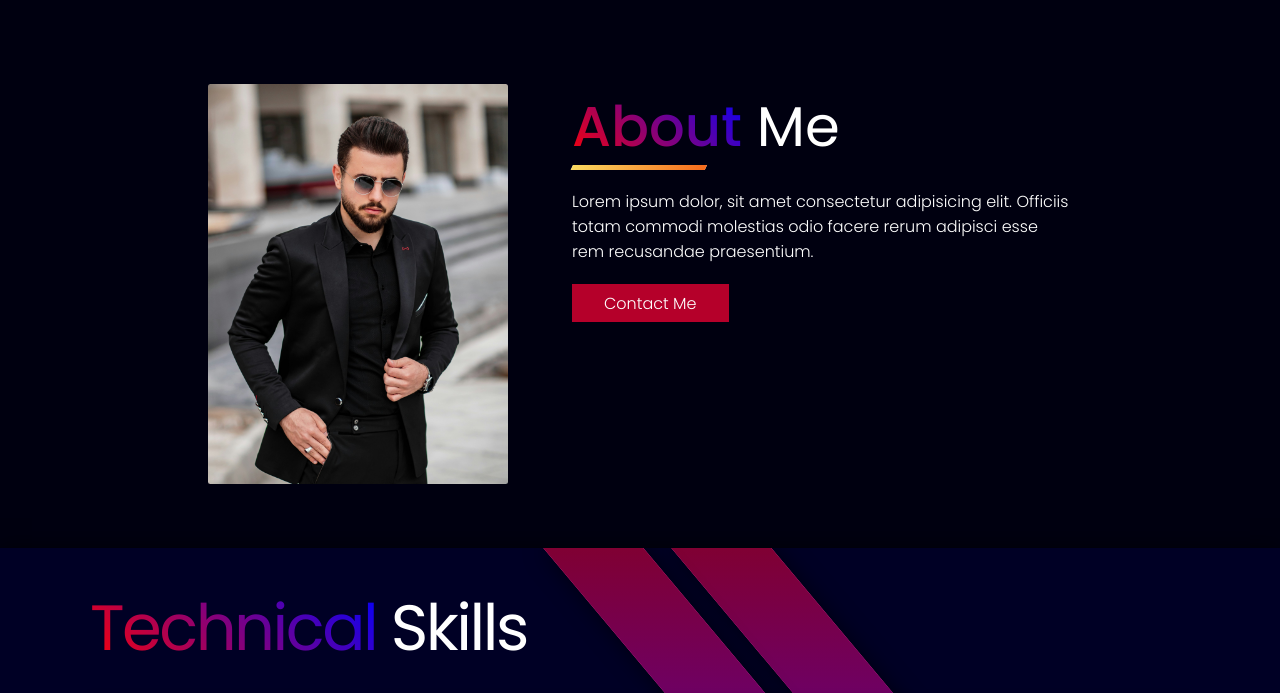
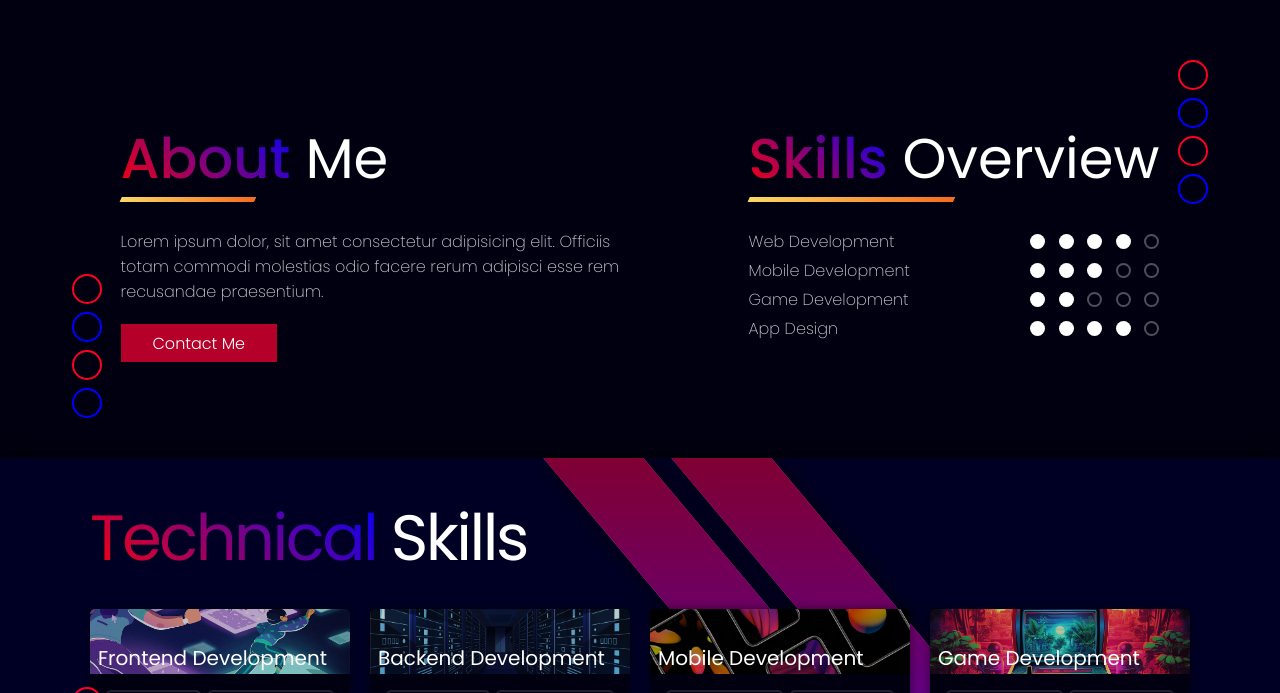
Before and after one commit to RyxnDmello/RyxnPortfolio, a React (Vite) app: page / in a window 1280 px wide. Shown: the part 727-1420 px from the top of the page. Built offline with nearby package versions, Linux system fonts and the light colour scheme.

Commit message:
Added Statistics

```diff
--- a/src/components/About.tsx
+++ b/src/components/About.tsx
@@ -1,10 +1,16 @@
-import Person from "../images/about/person.png";
+import Circles from "./decorations/Circles";
+
+import Statistic from "./About/Statistic";
 
 export default function About() {
+  const a = document.querySelector(".about-title");
+
+  a?.addEventListener("click", () => {
+    console.log("ryan randi");
+  });
+
   return (
     <section id="about">
-      <img className="about-image" src={Person} />
-
       <div className="about-details">
         <h3 className="about-title">
           <span>About</span> Me
@@ -20,6 +26,22 @@ export default function About() {
           <p className="about-button-text">Contact Me</p>
         </a>
       </div>
+
+      <div className="about-statistics">
+        <h3 className="about-title">
+          <span>Skills</span> Overview
+        </h3>
+
+        <div className="about-statistics-panel">
+          <Statistic title="Web Development" rating={4} />
+          <Statistic title="Mobile Development" rating={3} />
+          <Statistic title="Game Development" rating={2} />
+          <Statistic title="App Design" rating={4} />
+        </div>
+      </div>
+
+      <Circles count={4} />
+      <Circles count={4} />
     </section>
   );
 }
--- /dev/null
+++ b/src/components/About/Statistic.tsx
@@ -0,0 +1,24 @@
+export default function Statistic({ title, rating = 5 }: IStatistic) {
+  const className = "about-statistic";
+
+  return (
+    <div className={className}>
+      <p className={`${className}-title`}>{title}</p>
+
+      <div className={`${className}-rating`}>
+        {Array.from({ length: 5 }, (_, i) => {
+          if (i < rating) {
+            return <div className={`${className}-bullet marked`}></div>;
+          }
+
+          return <div className={`${className}-bullet`}></div>;
+        })}
+      </div>
+    </div>
+  );
+}
+
+interface IStatistic {
+  title: string;
+  rating?: number;
+}
--- /dev/null
+++ b/src/components/About/Title.tsx
@@ -0,0 +1,3 @@
+export default function Title({ title }: { title: string }) {
+  return <p className="about-statistic-title">{title}</p>;
+}
--- a/src/components/Header.tsx
+++ b/src/components/Header.tsx
@@ -14,9 +14,10 @@ export default function Header() {
 
         <div className="nav-links">
           <div className="nav-utils-links">
-            <Link URL="#" text="Services" />
-            <Link URL="#" text="Portfolio" />
-            <Link URL="#" text="Contacts" />
+            <Link URL="#services" text="Services" />
+            <Link URL="#skills" text="Skills" />
+            <Link URL="#projects" text="Portfolio" />
+            <Link URL="#contacts" text="Contacts" />
           </div>
 
           <Link URL="#" text="Download CV" isButton />
--- a/src/css/home/about.css
+++ b/src/css/home/about.css
@@ -7,17 +7,10 @@
   grid-auto-flow: column;
   align-content: center;
   align-items: start;
-  padding: 4rem 2rem;
+  padding: 6rem 4rem;
+  position: relative;
   display: grid;
-  gap: 4rem;
-}
-
-.about-image {
-  border-radius: 2.5px;
-  object-fit: cover;
-  height: 400px;
-  width: 300px;
-  top: 0;
+  gap: 8rem;
 }
 
 /*-------------------------------------*/
@@ -35,6 +28,7 @@
 
 .about-title {
   font-family: "Poppins", sans-serif;
+  margin-bottom: 0.5rem;
   position: relative;
   width: fit-content;
   font-size: 3.5rem;
@@ -46,7 +40,6 @@
 .about-title::before {
   background-image: linear-gradient(90deg, #fad961 0%, #f76b1c 100%);
   background-color: #fad961;
-  background-color: #fff;
   transform: skew(-25deg);
   position: absolute;
   height: 4.5px;
@@ -66,10 +59,10 @@
 
 .about-description {
   font-family: "Poppins", sans-serif;
-  font-weight: 300;
+  color: #ffffffcf;
+  font-weight: 200;
   font-size: 1rem;
   cursor: default;
-  color: #fff;
 }
 
 /*------------------------------------*/
@@ -90,6 +83,75 @@
   color: #fff;
 }
 
+/*----------------------------------------*/
+/*-------------- STATISTICS --------------*/
+/*----------------------------------------*/
+
+.about-statistics {
+  grid-template-columns: auto;
+  justify-content: stretch;
+  align-items: center;
+  display: grid;
+  gap: 1.25rem;
+}
+
+.about-statistics-panel {
+  grid-template-columns: auto;
+  justify-content: stretch;
+  align-items: center;
+  display: grid;
+  gap: 0.25rem;
+}
+
+.about-statistic {
+  justify-content: space-between;
+  grid-auto-flow: column;
+  align-items: center;
+  display: grid;
+  gap: 2rem;
+}
+
+.about-statistic-title {
+  font-family: "Poppins", sans-serif;
+  color: #ffffffcf;
+  font-size: 1rem;
+  font-weight: 200;
+  cursor: default;
+}
+
+.about-statistic-rating {
+  justify-content: center;
+  grid-auto-flow: column;
+  align-items: center;
+  display: grid;
+  gap: 0.85rem;
+}
+
+.about-statistic-bullet {
+  border: 2px solid #ffffff50;
+  aspect-ratio: 1 / 1;
+  border-radius: 40px;
+  width: 15px;
+}
+
+.about-statistic-bullet.marked {
+  background-color: #fff;
+}
+
+/*-------------------------------------*/
+/*------------ DECORATIONS ------------*/
+/*-------------------------------------*/
+
+#about .circles:nth-of-type(3) {
+  bottom: 2.5rem;
+  left: 4.5rem;
+}
+
+#about .circles:nth-of-type(4) {
+  right: 4.5rem;
+  top: 2.5rem;
+}
+
 /*-------------------------------------*/
 /*------------ TRANSITIONS ------------*/
 /*-------------------------------------*/
```
